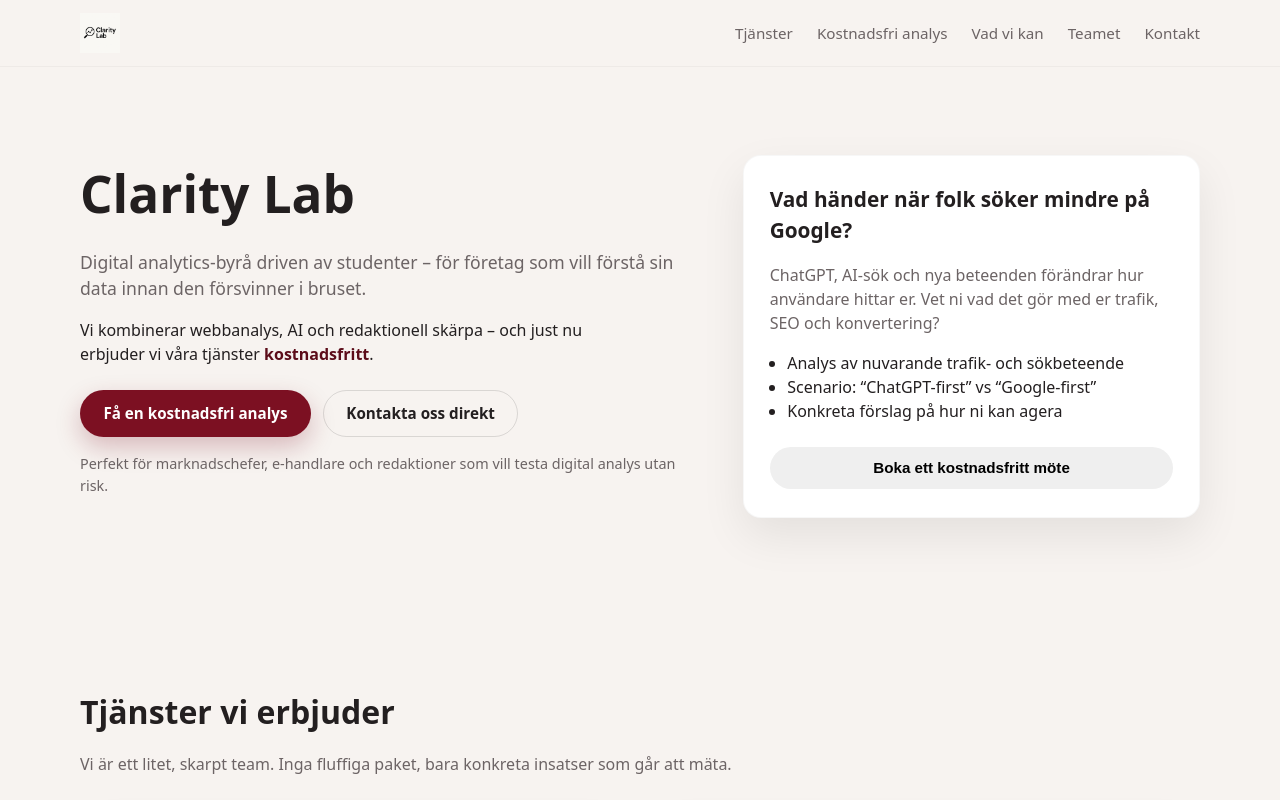
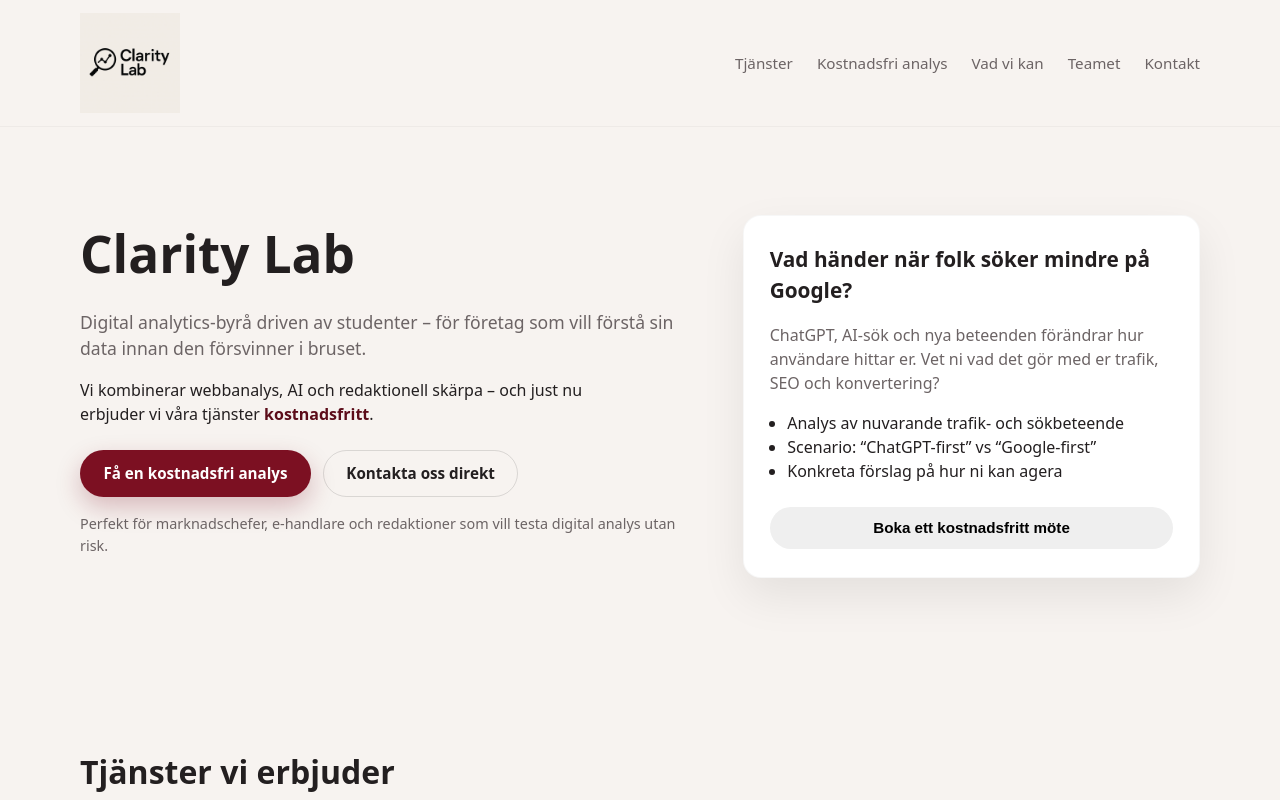
Before and after one commit to Julia88K/Konsultbyr-ClarityLab, a plain HTML site: page index.html in a window 1280 px wide. Shown: the top 800 px of the page. Drawn offline with Linux system fonts and the light colour scheme; a script that the page names is missing.

Commit message:
logo fixed

```diff
--- a/styles.css
+++ b/styles.css
@@ -69,8 +69,10 @@ body {
 }
 
 .logo img {
-  height: 40px;
+  height: 100px;
   display: block;
+  background: transparent;
+  mix-blend-mode: multiply;
 }
 
 .main-nav ul {
```
